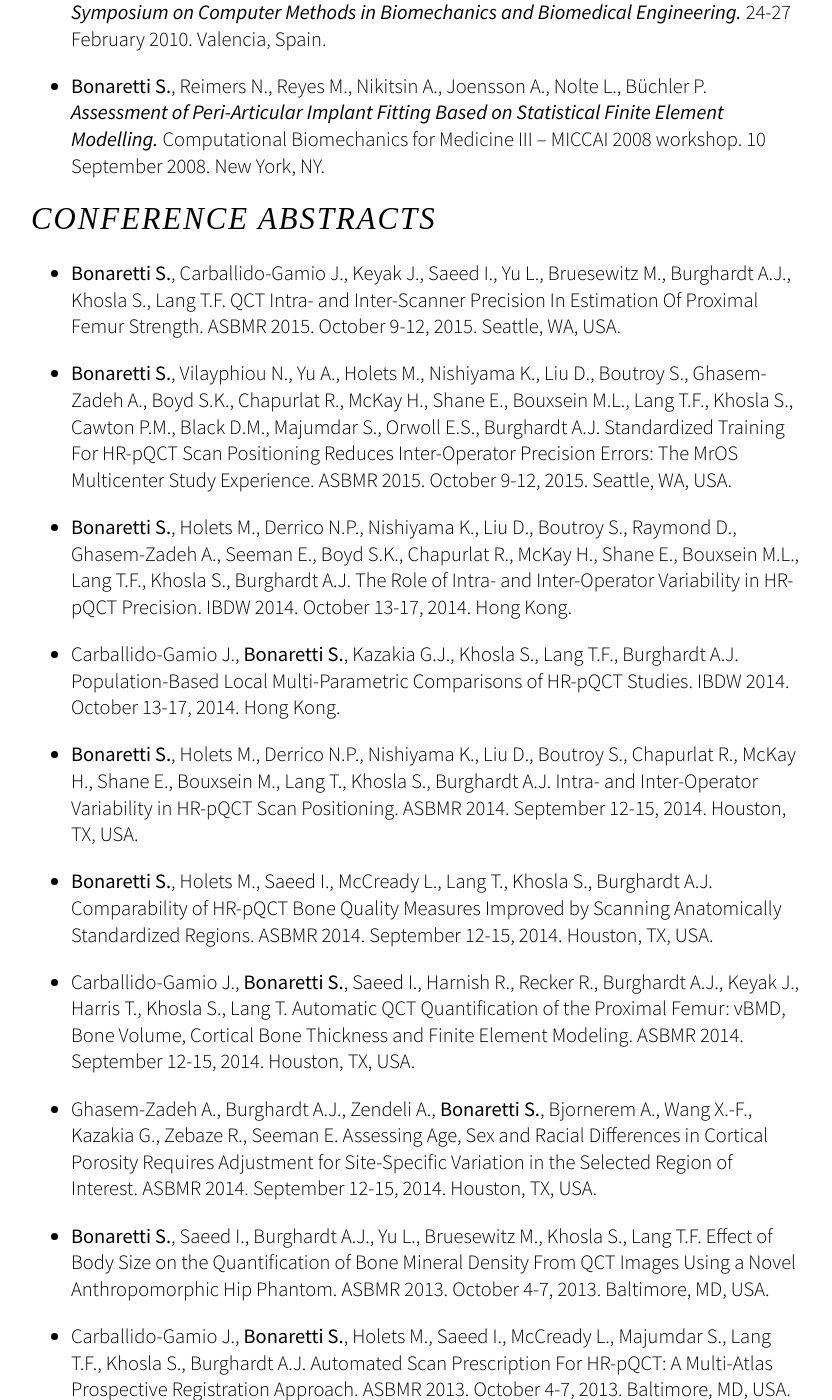
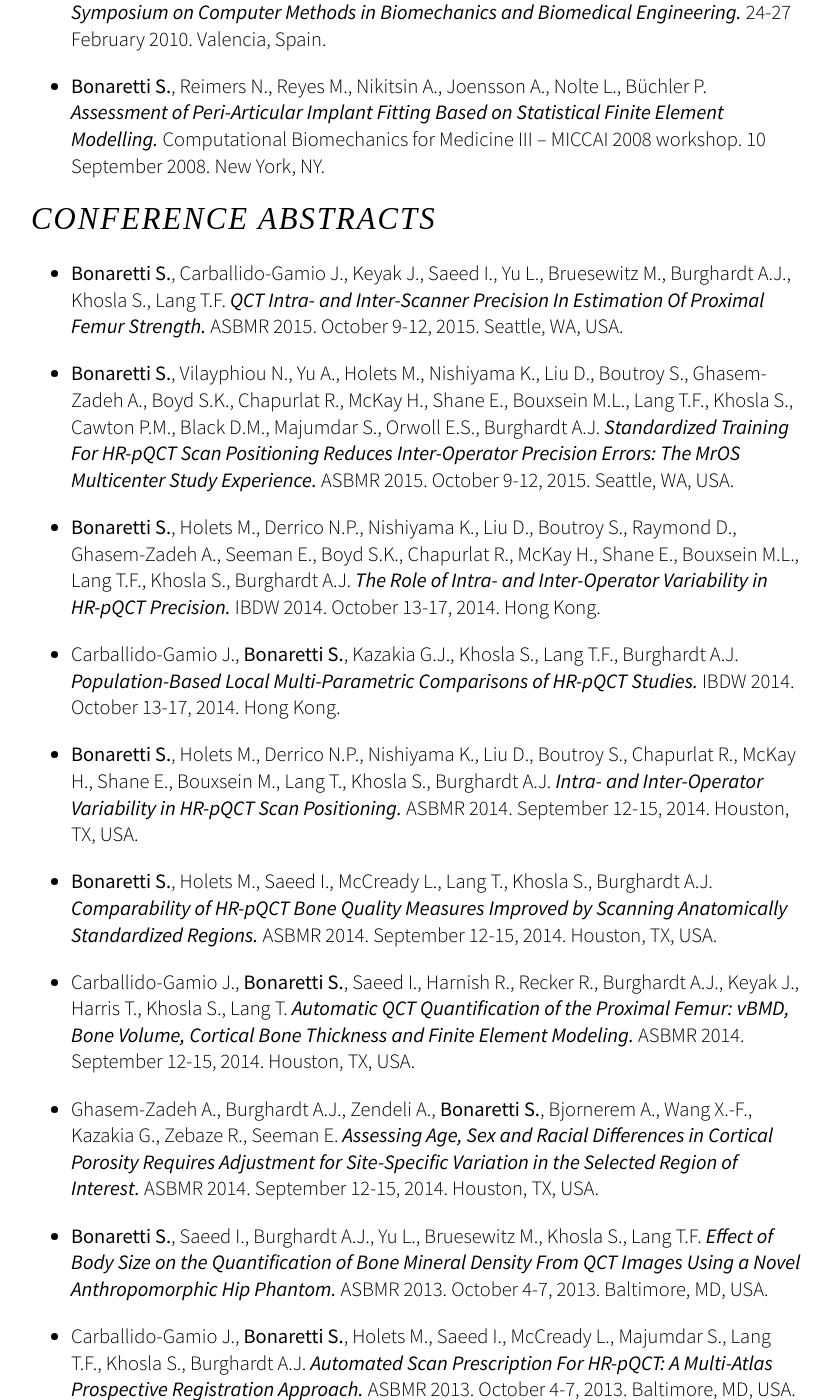
Before and after one commit to sbonaretti/sbonaretti.github.io, a Jekyll site: the page built from Publications.md, in a window 1280 px wide and 1400 px high, scrolled down 1890 px. Shown: the whole window, without its empty margins (224-1056 px from the left). Built offline with Jekyll 4.4.1, drawn with Linux system fonts in a browser that asks for light colours; some web fonts are replaced; some of the changed text lies outside the part shown.

Commit message:
Update Publications.md

```diff
--- a/Publications.md
+++ b/Publications.md
@@ -38,51 +38,50 @@ title: "Publications"
 
 # *Conference Abstracts*
 
-* **Bonaretti S.**, Carballido-Gamio J., Keyak J., Saeed I., Yu L., Bruesewitz M., Burghardt A.J., Khosla S., Lang T.F. QCT Intra- and Inter-Scanner Precision In Estimation Of Proximal Femur Strength. ASBMR 2015. October 9-12, 2015. Seattle, WA, USA.
+* **Bonaretti S.**, Carballido-Gamio J., Keyak J., Saeed I., Yu L., Bruesewitz M., Burghardt A.J., Khosla S., Lang T.F. **_QCT Intra- and Inter-Scanner Precision In Estimation Of Proximal Femur Strength._** ASBMR 2015. October 9-12, 2015. Seattle, WA, USA.
 
-* **Bonaretti S.**, Vilayphiou N., Yu A., Holets M., Nishiyama K., Liu D., Boutroy S., Ghasem-Zadeh A., Boyd S.K., Chapurlat R., McKay H., Shane E., Bouxsein M.L., Lang T.F., Khosla S., Cawton P.M., Black D.M., Majumdar S., Orwoll E.S., Burghardt A.J. Standardized Training For HR-pQCT Scan Positioning Reduces Inter-Operator Precision Errors: The MrOS Multicenter Study Experience. ASBMR 2015. October 9-12, 2015. Seattle, WA, USA.
+* **Bonaretti S.**, Vilayphiou N., Yu A., Holets M., Nishiyama K., Liu D., Boutroy S., Ghasem-Zadeh A., Boyd S.K., Chapurlat R., McKay H., Shane E., Bouxsein M.L., Lang T.F., Khosla S., Cawton P.M., Black D.M., Majumdar S., Orwoll E.S., Burghardt A.J. **_Standardized Training For HR-pQCT Scan Positioning Reduces Inter-Operator Precision Errors: The MrOS Multicenter Study Experience._** ASBMR 2015. October 9-12, 2015. Seattle, WA, USA.
 
-* **Bonaretti S.**, Holets M., Derrico N.P., Nishiyama K., Liu D., Boutroy S., Raymond D., Ghasem-Zadeh A., Seeman E., Boyd S.K., Chapurlat R., McKay H., Shane E., Bouxsein M.L., Lang T.F., Khosla S., Burghardt A.J. The Role of Intra- and Inter-Operator Variability in HR-pQCT Precision. IBDW 2014. October 13-17, 2014. Hong Kong.
+* **Bonaretti S.**, Holets M., Derrico N.P., Nishiyama K., Liu D., Boutroy S., Raymond D., Ghasem-Zadeh A., Seeman E., Boyd S.K., Chapurlat R., McKay H., Shane E., Bouxsein M.L., Lang T.F., Khosla S., Burghardt A.J. **_The Role of Intra- and Inter-Operator Variability in HR-pQCT Precision._** IBDW 2014. October 13-17, 2014. Hong Kong.
 
-* Carballido-Gamio J., **Bonaretti S.**, Kazakia G.J., Khosla S., Lang T.F., Burghardt A.J. Population-Based Local Multi-Parametric Comparisons of HR-pQCT Studies. IBDW 2014. October 13-17, 2014. Hong Kong.
+* Carballido-Gamio J., **Bonaretti S.**, Kazakia G.J., Khosla S., Lang T.F., Burghardt A.J. **_Population-Based Local Multi-Parametric Comparisons of HR-pQCT Studies._** IBDW 2014. October 13-17, 2014. Hong Kong.
 
-* **Bonaretti S.**, Holets M., Derrico N.P., Nishiyama K., Liu D., Boutroy S., Chapurlat R., McKay H., Shane E., Bouxsein M., Lang T., Khosla S., Burghardt A.J. Intra- and Inter-Operator Variability in HR-pQCT Scan Positioning. ASBMR 2014. September 12-15, 2014. Houston, TX, USA.
+* **Bonaretti S.**, Holets M., Derrico N.P., Nishiyama K., Liu D., Boutroy S., Chapurlat R., McKay H., Shane E., Bouxsein M., Lang T., Khosla S., Burghardt A.J. **_Intra- and Inter-Operator Variability in HR-pQCT Scan Positioning._** ASBMR 2014. September 12-15, 2014. Houston, TX, USA.
 
-* **Bonaretti S.**, Holets M., Saeed I., McCready L., Lang T., Khosla S., Burghardt A.J. Comparability of HR-pQCT Bone Quality Measures Improved by Scanning Anatomically Standardized Regions. ASBMR 2014. September 12-15, 2014. Houston, TX, USA.
+* **Bonaretti S.**, Holets M., Saeed I., McCready L., Lang T., Khosla S., Burghardt A.J. **_Comparability of HR-pQCT Bone Quality Measures Improved by Scanning Anatomically Standardized Regions._** ASBMR 2014. September 12-15, 2014. Houston, TX, USA.
 
-* Carballido-Gamio J., **Bonaretti S.**, Saeed I., Harnish R., Recker R., Burghardt A.J., Keyak J., Harris T., Khosla S., Lang T. Automatic QCT Quantification of the Proximal Femur: vBMD, Bone Volume, Cortical Bone Thickness and Finite Element Modeling. ASBMR 2014. September 12-15, 2014. Houston, TX, USA.
+* Carballido-Gamio J., **Bonaretti S.**, Saeed I., Harnish R., Recker R., Burghardt A.J., Keyak J., Harris T., Khosla S., Lang T. **_Automatic QCT Quantification of the Proximal Femur: vBMD, Bone Volume, Cortical Bone Thickness and Finite Element Modeling._** ASBMR 2014. September 12-15, 2014. Houston, TX, USA.
 
-* Ghasem-Zadeh A., Burghardt A.J., Zendeli A., **Bonaretti S.**, Bjornerem A., Wang X.-F., Kazakia G., Zebaze R., Seeman E. Assessing Age, Sex and Racial Differences in Cortical Porosity Requires Adjustment for Site-Specific Variation in the Selected Region of Interest. ASBMR 2014. September 12-15, 2014. Houston, TX, USA.
+* Ghasem-Zadeh A., Burghardt A.J., Zendeli A., **Bonaretti S.**, Bjornerem A., Wang X.-F., Kazakia G., Zebaze R., Seeman E. **_Assessing Age, Sex and Racial Differences in Cortical Porosity Requires Adjustment for Site-Specific Variation in the Selected Region of Interest._** ASBMR 2014. September 12-15, 2014. Houston, TX, USA.
 
-* **Bonaretti S.**, Saeed I., Burghardt A.J., Yu L., Bruesewitz M., Khosla S., Lang T.F. Effect of Body Size on the Quantification of Bone Mineral Density From QCT Images Using a Novel Anthropomorphic Hip Phantom. ASBMR 2013. October 4-7, 2013. Baltimore, MD, USA.
+* **Bonaretti S.**, Saeed I., Burghardt A.J., Yu L., Bruesewitz M., Khosla S., Lang T.F. **_Effect of Body Size on the Quantification of Bone Mineral Density From QCT Images Using a Novel Anthropomorphic Hip Phantom._** ASBMR 2013. October 4-7, 2013. Baltimore, MD, USA.
 
-* Carballido-Gamio J., **Bonaretti S.**, Holets M., Saeed I., McCready L., Majumdar S., Lang T.F., Khosla S., Burghardt A.J. Automated Scan Prescription For HR-pQCT: A Multi-Atlas Prospective Registration Approach. ASBMR 2013. October 4-7, 2013. Baltimore, MD, USA.
+* Carballido-Gamio J., **Bonaretti S.**, Holets M., Saeed I., McCready L., Majumdar S., Lang T.F., Khosla S., Burghardt A.J. **_Automated Scan Prescription For HR-pQCT: A Multi-Atlas Prospective Registration Approach._** ASBMR 2013. October 4-7, 2013. Baltimore, MD, USA.
 
-* Kistler M., **Bonaretti S.**, de Oliveira M.E., Boichon C., Rochette M., Büchler P. Statistical Model of Appearance to Accelerate Finite Element Calculations in Biomechanics. 19th Congress of the European Society of Biomechanics. 1-4 July 2012. Lisbon, Portugal.
+* Kistler M., **Bonaretti S.**, de Oliveira M.E., Boichon C., Rochette M., Büchler P. **_Statistical Model of Appearance to Accelerate Finite Element Calculations in Biomechanics._** 19th Congress of the European Society of Biomechanics. 1-4 July 2012. Lisbon, Portugal.
 
-* de Oliveira M.E., Kistler M., Hellmuth, R.A.D, Gerber N., Schumann S., **Bonaretti S.**, Büchler P. A Consistent Method for Modelling Subject Specific Muscoloskeletal Systems. 19th Congress of the European Society of Biomechanics. 1-4 July 2012. Lisbon, Portugal.
+* de Oliveira M.E., Kistler M., Hellmuth, R.A.D, Gerber N., Schumann S., **Bonaretti S.**, Büchler P. **_A Consistent Method for Modelling Subject Specific Muscoloskeletal Systems._** 19th Congress of the European Society of Biomechanics. 1-4 July 2012. Lisbon, Portugal.
 
-* Sigurðardóttir B., **Bonaretti S.**, Örlygsson G., Sigurjónsson Ó.E., Ferguson S.J., Helgason B. Are Iso-Elastic Femoral Stems Beneficial for Secondary Implant Stability in Cementless THA? The Annual Meeting of the Swiss Society for Biomedical Engineering. 22 August 2011. Bern, Switzerland.
+* Sigurðardóttir B., **Bonaretti S.**, Örlygsson G., Sigurjónsson Ó.E., Ferguson S.J., Helgason B. **_Are Iso-Elastic Femoral Stems Beneficial for Secondary Implant Stability in Cementless THA? The Annual Meeting of the Swiss Society for Biomedical Engineering._** 22 August 2011. Bern, Switzerland.
 
-* **Bonaretti S.**, Helgason B., Seiler C., Reyes M., Büchler P. A Statistical Shape Model of Bone Anatomical Variability for Finite Element Assessment of Bone Mechanics. 17th Congress of the European Society of Biomechanics. 5-8 July 2010. Edinburgh, Scotland.
+* **Bonaretti S.**, Helgason B., Seiler C., Reyes M., Büchler P. **_A Statistical Shape Model of Bone Anatomical Variability for Finite Element Assessment of Bone Mechanics._** 17th Congress of the European Society of Biomechanics. 5-8 July 2010. Edinburgh, Scotland.
 
-* **Bonaretti S.**, Seiler C.,  Büchler P., Reyes M. Computing Average Anatomical Images: Comparison between Thin-Plate Spline and Log-Euclidean Approach. The Annual Meeting of the Swiss Society for Biomedical Engineering. 27-28 August 2009. Bern, Switzerland.
+* **Bonaretti S.**, Seiler C.,  Büchler P., Reyes M. **_Computing Average Anatomical Images: Comparison between Thin-Plate Spline and Log-Euclidean Approach._** The Annual Meeting of the Swiss Society for Biomedical Engineering. 27-28 August 2009. Bern, Switzerland.
 
-* **Bonaretti S.**, Büchler P., Reimers N., Schmidt W., Seiler C., Weber S., Reyes M. Automatic Bone Density Evaluation from CT Images. Computer Assisted Orthopaedic Surgery. 17-20 June 2009. Boston, MA.
+* **Bonaretti S.**, Büchler P., Reimers N., Schmidt W., Seiler C., Weber S., Reyes M. **_Automatic Bone Density Evaluation from CT Images._** Computer Assisted Orthopaedic Surgery. 17-20 June 2009. Boston, MA.
 
-* **Bonaretti S.**, Reimers N., Rueckert D., Reyes M., Gonzales-Ballester M.A., Büchler P. Statistical Finite Element Analysis for Bone Modelling. 16th Congress of the European Society of Biomechanics. 6-9 July 2008. Lucerne, Switzerland.
+* **Bonaretti S.**, Reimers N., Rueckert D., Reyes M., Gonzales-Ballester M.A., Büchler P. **_Statistical Finite Element Analysis for Bone Modelling._** 16th Congress of the European Society of Biomechanics. 6-9 July 2008. Lucerne, Switzerland.
+* Burdo S., Razza S., **Bonaretti S.**, Bani Alunno M., Tognola G. **_Cortical Responses and Age at Cochlear Implant._** Objective Measures in Cochlear and Brainstem Implants – V International Symposium and Related Additional Events. 9-12 May 2007. Varese, Italy.
 
-* Burdo S., Razza S., **Bonaretti S.**, Bani Alunno M., Tognola G. Cortical Responses and Age at Cochlear Implant. Objective Measures in Cochlear and Brainstem Implants – V International Symposium and Related Additional Events. 9-12 May 2007. Varese, Italy.
+* Razza S., **Bonaretti S.**, Burdo S. **_Acoustical Signal Check: Microphone Integrity Evaluation Through a Common Hearing Aid Analyzer._** Objective Measures in Cochlear and Brainstem Implants – V International Symposium and Related Additional Events. 9-12 May 2007. Varese, Italy.
 
-* Razza S., **Bonaretti S.**, Burdo S. Acoustical Signal Check: Microphone Integrity Evaluation Through a Common Hearing Aid Analyzer. Objective Measures in Cochlear and Brainstem Implants – V International Symposium and Related Additional Events. 9-12 May 2007. Varese, Italy.
-
-* Brega F., Razza S., **Bonaretti S.**, Burdo S. Morphological and Functional Correlation Using XRay and Soe. Objective Measures in Cochlear and Brainstem Implants – V International Symposium and Related Additional Events. 9-12 May 2007. Varese, Italy.
+* Brega F., Razza S., **Bonaretti S.**, Burdo S. **_Morphological and Functional Correlation Using XRay and Soe._** Objective Measures in Cochlear and Brainstem Implants – V International Symposium and Related Additional Events. 9-12 May 2007. Varese, Italy.
 
 
 # *Thesis*
 
-* Bonaretti S. Statistical Models of Shape and Density for Population-based Analysis of Bone Mechanics with Applications to Fracture Risk Assessment and Implant Design. Ph.D. thesis. 2011. (.pdf)
+* **Bonaretti S.** **_Statistical Models of Shape and Density for Population-based Analysis of Bone Mechanics with Applications to Fracture Risk Assessment and Implant Design_**. Ph.D. thesis. 2011. (.pdf)
 
-* Bonaretti S. Metodiche di Analisy 2D e 3D per la Segmentazione e la Ricostruzione di Immagini TAC: Validazione e Applicazione in Chirurgia Maxillo-Facciale. M.Sc. thesis. 2005.﻿ (.pdf Italian version)
+* **Bonaretti S.** **_Metodiche di Analisy 2D e 3D per la Segmentazione e la Ricostruzione di Immagini TAC: Validazione e Applicazione in Chirurgia Maxillo-Facciale_**. M.Sc. thesis. 2005.﻿ (.pdf Italian version)
 
-* Bonaretti S. Dossier Finale. B.Sc. thesis. 2003. ﻿(.pdf Italian version)
+* **Bonaretti S.** **_Dossier Finale_**. B.Sc. thesis. 2003. ﻿(.pdf Italian version)
```
